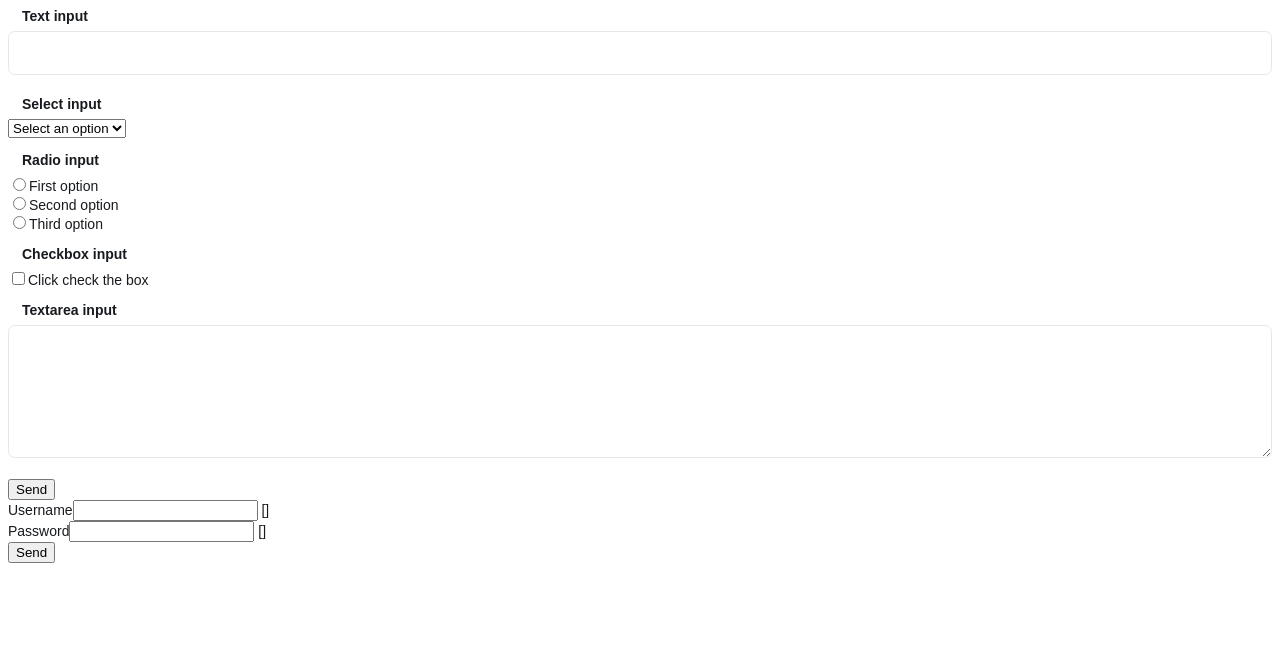
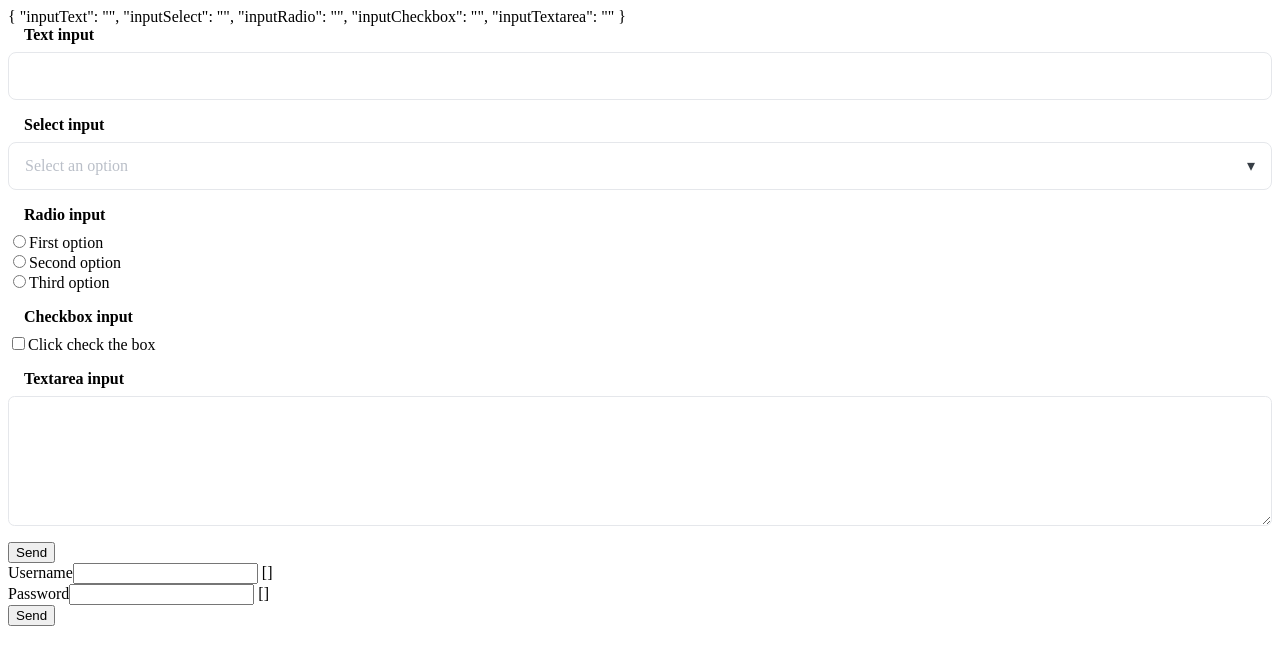
Before and after one commit to brunothelima/vue-forme, a Vue app: page / in a window 1280 px wide. Shown: the top 664 px of the page. Built offline with nearby package versions, Linux system fonts and the light colour scheme.

Commit message:
refactor: 💡 Base theme props + Basic ui styling

```diff
--- a/src/assets/theme.css
+++ b/src/assets/theme.css
@@ -1,37 +1,28 @@
 /* Light Theme */
-:root {
+.forme {
 	/* Font props */
-	--font-size: 14px;
-	--font-family: "Montserrat", Arial, Helvetica, sans-serif;
-	--icons-family: "Widgricon";
-	/* Animation props */
-	--transition-duration: 200ms;
-	--transition-timing-function: ease-out;
-	/* Input props */
-	--input-border-width: 1px;
-  --input-border-style: solid;
-	--input-border-radius: 0.50em;
+	--forme-gutter: 16px;
+
+	--forme-border-width: max(0.2vh, 1px);
+  --forme-border-style: solid;
+	--forme-border-radius: 0.50em;
+
 	/* System color props */
-	--color-info: #3B9DEA;
-	--color-error: #FA4646;
-	--color-warning: #DBC53D;
-	--color-success: #46CD72;
+	--forme-color-info: #3B9DEA;
+	--forme-color-error: #FA4646;
+	--forme-color-warning: #DBC53D;
+	--forme-color-success: #46CD72;
 
 	/* Monochromatic color props */
-	--color-x-1: #171A1E;
-	--color-x-2: #22272C;
-	--color-x-3: #373E45;
-	--color-x-4: #5C636F;
-	--color-x-5: #768091;
-	--color-x-6: #8C95A3;
-	--color-x-7: #BABFC8;
-	--color-x-8: #E5E7EB;
-	--color-x-9: #F2F3F5;
-	--color-x-10: #F7F8F9;
-  --color-x-11: #FFFFFF;
-
-  background-color: var(--color-x-11);
-  color: var(--color-x-1);
-  font-family: var(--font-family);
-  font-size: var(--font-size);
+	--forme-color-x-1: #171A1E;
+	--forme-color-x-2: #22272C;
+	--forme-color-x-3: #373E45;
+	--forme-color-x-4: #5C636F;
+	--forme-color-x-5: #768091;
+	--forme-color-x-6: #8C95A3;
+	--forme-color-x-7: #BABFC8;
+	--forme-color-x-8: #E5E7EB;
+	--forme-color-x-9: #F2F3F5;
+	--forme-color-x-10: #F7F8F9;
+  --forme-color-x-11: #FFFFFF;
 }
--- a/src/components/Forme/Field.vue
+++ b/src/components/Forme/Field.vue
@@ -16,24 +16,21 @@ export default {
 };
 </script>
 
-<style lang="scss" scoped>
+<style scoped>
 .field {
   display: flex;
   flex-flow: column;
   margin-bottom: 1em;
-  &__label {
+}
+.field__label {
   margin: 0 0 0.5rem 1rem;
   font-weight: 600;
-    &:empty {
-      display: none;
 }
-  }
-  &__errors {
+.field__errors {
   padding: 0;
   margin: 0 1rem 0 1rem;
-    li {
+}
+.field__errors li {
   margin-bottom: 0.5em;
 }
-  }
-}
 </style>
--- a/src/components/Forme/Input/Checkbox.vue
+++ b/src/components/Forme/Input/Checkbox.vue
@@ -3,13 +3,13 @@
     <input
       type="checkbox"
       :name="name"
-      :id="`${name}BoxId`"
+      :id="`${name}Id:check`"
       :value="value"
       :disabled="disabled"
       :readonly="readonly"
       @input="$event.target.value = +$event.target.checked"
     />
-    <label :for="`${name}BoxId`">{{title}}</label>
+    <label :for="`${name}Id:check`">{{title}}</label>
   </div>
 </template>
 
--- a/src/components/Forme/Input/Radio.vue
+++ b/src/components/Forme/Input/Radio.vue
@@ -3,14 +3,14 @@
     <div v-for="(option, index) in options" :key="option">
       <input
         type="radio"
-        :id="`${name + index}Id`"
+        :id="`${name}Id:${index}`"
         :name="name"
         :value="option.value"
         :disabled="disabled"
         :readonly="readonly"
         :checked="option.value == value"
       />
-      <label :for="`${name + index}Id`">{{option.title}}</label>
+      <label :for="`${name}Id:${index}`">{{option.title}}</label>
     </div>
   </div>
 </template>
--- a/src/components/Forme/Input/Select.vue
+++ b/src/components/Forme/Input/Select.vue
@@ -1,28 +1,81 @@
 <template>
   <div class="input-select">
     <select :id="`${name}Id`" :name="name" :value="value" :disabled="disabled" :readonly="readonly">
-      <option value="">{{placeholder}}</option>
       <option v-for="option in options" :key="option" :value="option.value">{{option.title}}</option>
     </select>
-    <!-- <div class="input-select__selected" v-if="selected">{{ selected }}</div>
-    <div class="input-select__placeholder" v-else>{{ placeholder || 'Select an option' }}</div> -->
+    <div class="input-select__selected" v-if="selected">{{ selected }}</div>
+    <div class="input-select__placeholder" v-else>{{ placeholder || 'Select an option' }}</div>
   </div>
 </template>
 
 <script>
-// import { computed } from "vue";
+import { computed } from "vue";
 
 export default {
   props: ["name", "value", "options", "placeholder", "disabled", "readonly"],
-  setup() {
-    // const selected = computed(() => {
-    //   let query = option => option.value.toString() === props.value;
-    //   return props.options.find(query)?.title;
-    // });
+  setup(props) {
+    const selected = computed(() => {
+      let query = option => option.value.toString() === props.value;
+      return props.options.find(query)?.title;
+    });
 
-    // return {
-    //   selected
-    // };
+    return {
+      selected
+    };
   }
 };
 </script>
+
+<style scoped>
+.input-select {
+  position: relative;
+  display: flex;
+  align-items: center;
+
+  height: max(4vh, 3em);
+  padding: 0 1em;
+
+  box-sizing: border-box;
+  border-radius: var(--forme-border-radius);
+  border:
+    var(--forme-border-width)
+    var(--forme-border-style)
+    var(--forme-color-x-8);
+
+  background-color: var(--forme-color-x-11);
+
+  font-size: 1em;
+  line-height: 1.2em;
+  color: var(--forme-color-x-3);
+
+  appearance: none;
+  outline: none;
+}
+.input-select::after {
+  content: ' \25BE';
+  color: currentColor;
+}
+.input-select:hover {
+  border-color: var(--forme-color-x-7);
+}
+.input-select:active {
+  border-color: var(--forme-color-x-4);
+}
+
+select {
+  position: absolute;
+  opacity: 0;
+
+  left: 0; top: 0;
+  width: 100%;
+  height: 100%;
+}
+
+.input-select__selected,
+.input-select__placeholder {
+  flex: 1;
+}
+.input-select__placeholder {
+  color: var(--forme-color-x-7);
+}
+</style>
--- a/src/components/Forme/Input/Text.vue
+++ b/src/components/Forme/Input/Text.vue
@@ -18,26 +18,40 @@ export default {
 }
 </script>
 
-<style lang="scss" scoped>
+<style scoped>
 .input-text {
   display: flex;
-  margin-bottom: 0.5rem;
+  align-items: center;
+}
 input {
-    width: 100%;
+  flex: 1;
+
+  height: max(4vh, 3em);
+  padding: 0 1em;
+
   box-sizing: border-box;
-    padding: 1em;
-    border-radius: var(--input-border-radius);
-    border: var(--input-border-width) var(--input-border-style) var(--color-x-8);
-    background-color: var(--color-x-11);
-    color: var(--color-x-3);
+  border-radius: var(--forme-border-radius);
+  border:
+    var(--forme-border-width)
+    var(--forme-border-style)
+    var(--forme-color-x-8);
+
+  background-color: var(--forme-color-x-11);
+
+  font-size: 1em;
+  line-height: 1.2em;
+  color: var(--forme-color-x-3);
+
+  appearance: none;
   outline: none;
-    &::placeholder {
-      color: var(--color-x-7);
 }
-    &:focus {
-      border-color: var(--color-x-4);
-      box-shadow: 0 0 0 var(--input-border-width) var(--color-x-4);
+input:hover {
+  border-color: var(--forme-color-x-7);
 }
+input:focus {
+  border-color: var(--forme-color-x-4);
 }
+input::placeholder {
+  color: var(--forme-color-x-7);
 }
 </style>
--- a/src/components/Forme/Input/Textarea.vue
+++ b/src/components/Forme/Input/Textarea.vue
@@ -17,29 +17,39 @@ export default {
 };
 </script>
 
-<style lang="scss" scoped>
+<style scoped>
 .input-textarea {
   display: flex;
-  position: relative;
-  margin-bottom: 0.5rem;
+  align-items: center;
+}
 textarea {
-    overflow: hidden;
+  flex: 1;
+
+  height: 10em;
+  padding: 1em;
+
   box-sizing: border-box;
-    width: 100%;
-    min-height: 10em;
-    padding: 1em;
-    border-radius: var(--input-border-radius);
-    border: var(--input-border-width) var(--input-border-style) var(--color-x-8);
-    background-color: var(--color-x-11);
-    color: var(--color-x-3);
+  border-radius: var(--forme-border-radius);
+  border:
+    var(--forme-border-width)
+    var(--forme-border-style)
+    var(--forme-color-x-8);
+
+  background-color: var(--forme-color-x-11);
+
+  font-size: 1em;
+  color: var(--forme-color-x-3);
+
+  appearance: none;
   outline: none;
-    &::placeholder {
-      color: var(--color-x-7);
 }
-    &:focus {
-      border-color: var(--color-x-4);
-      box-shadow: 0 0 0 var(--input-border-width) var(--color-x-4);
+textarea:hover {
+  border-color: var(--forme-color-x-7);
 }
+textarea:focus {
+  border-color: var(--forme-color-x-4);
 }
+textarea::placeholder {
+  color: var(--forme-color-x-7);
 }
 </style>
--- a/src/components/Forme/index.vue
+++ b/src/components/Forme/index.vue
@@ -1,5 +1,6 @@
 <template>
-  <form @submit="onSubmitHandler">
+  <form @submit="onSubmitHandler" class="forme">
+    {{data}}
     <field
       v-for="[name, input] in entries"
       :key="input.name"
@@ -92,7 +93,8 @@ export default {
       onInputHandler,
       onSubmitHandler,
       getComponentByType,
-      entries
+      entries,
+      data
     };
   }
 };
```
Lines whose indentation alone changed are shown as unchanged.
